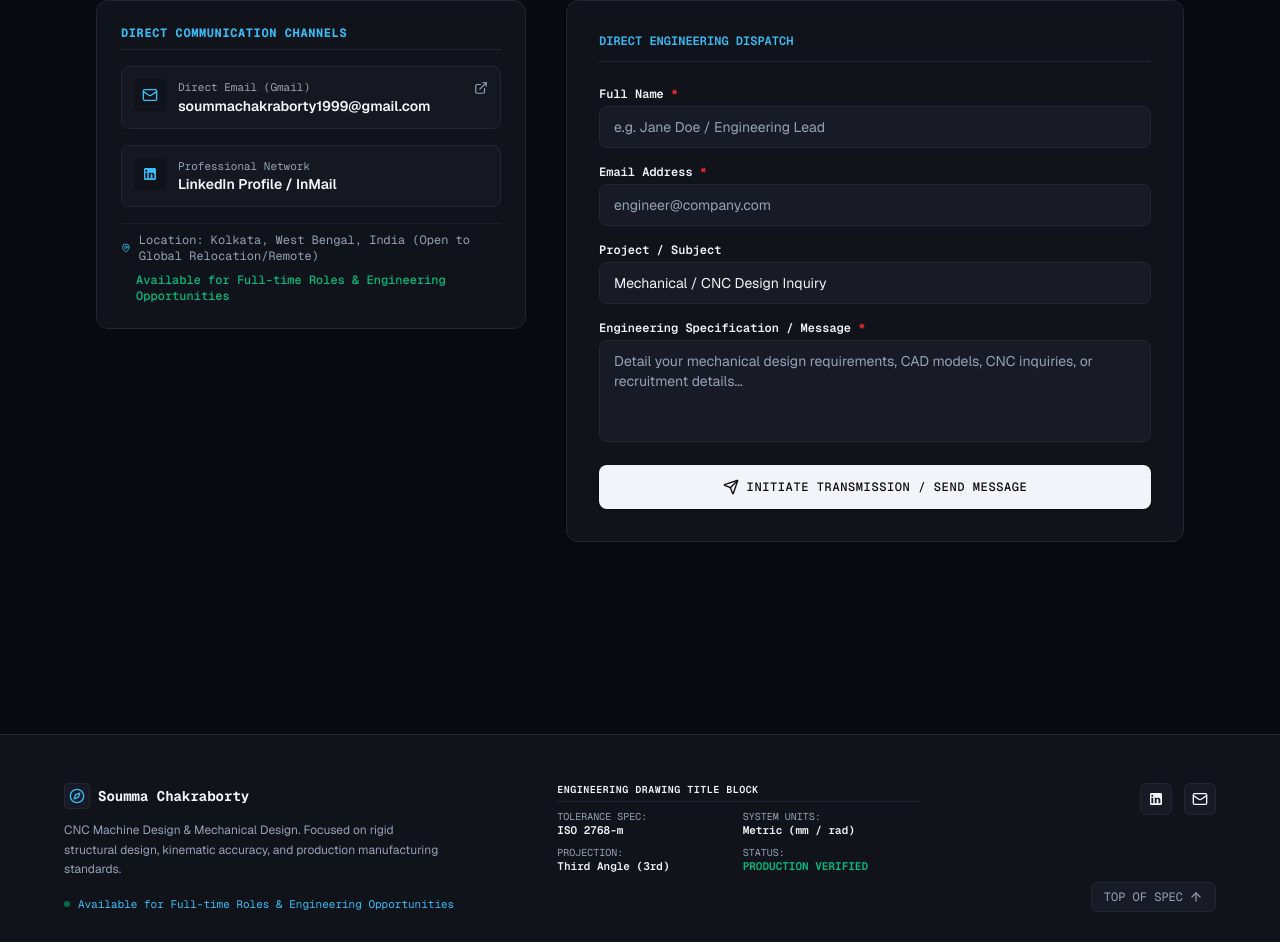
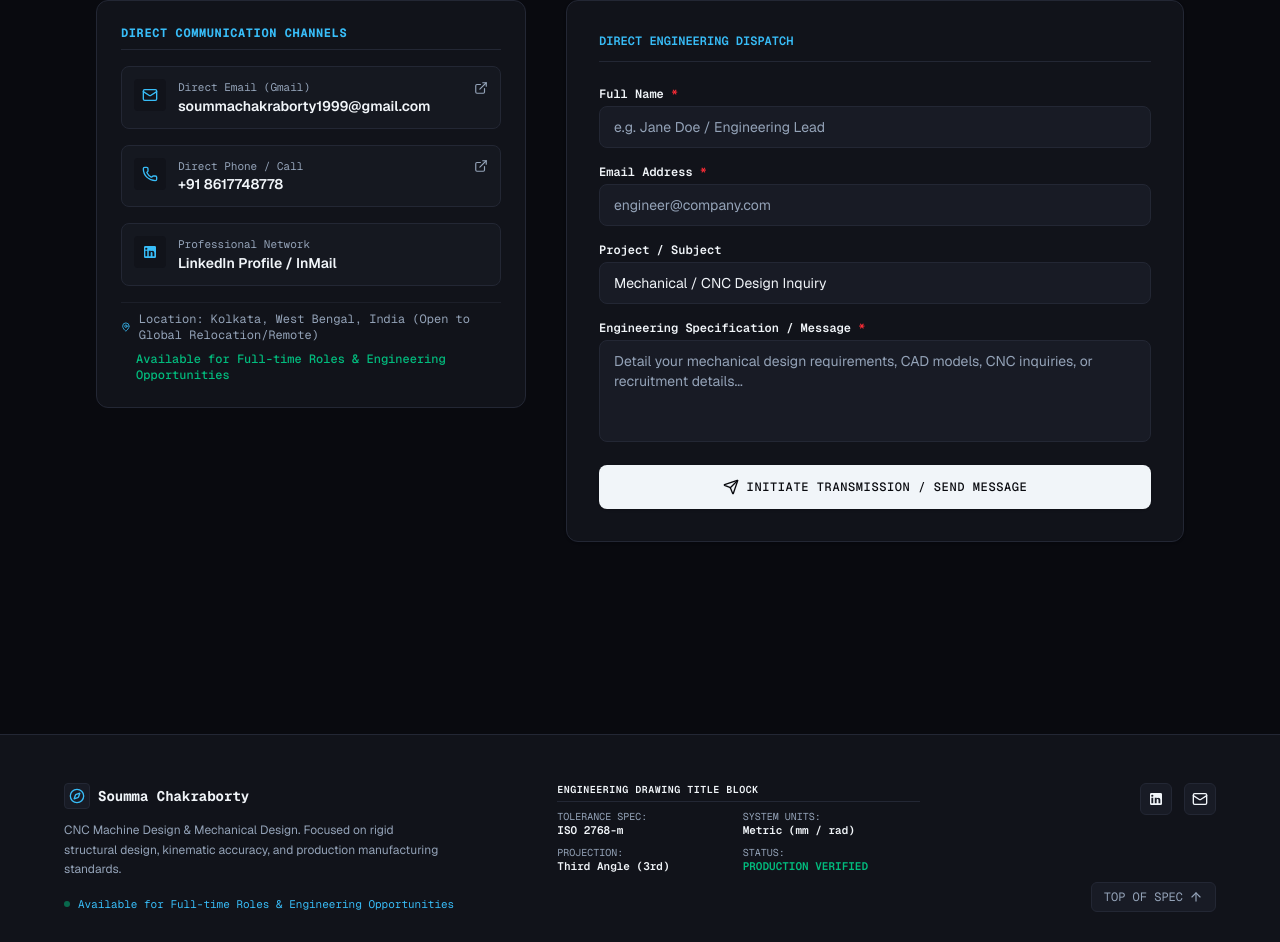
Before and after one commit to soupornoDev/portfolio-soumma, a Next.js app: page / in a window 1280 px wide. Shown: the part 10745-11687 px from the top of the page. Built offline with nearby package versions, Linux system fonts and the light colour scheme; no server answers.

Commit message:
feat(cv): update contact details with phone and languages to match official CV

```diff
--- a/app/cv/page.tsx
+++ b/app/cv/page.tsx
@@ -1,7 +1,7 @@
 import type { Metadata } from "next";
 import Link from "next/link";
 import Image from "next/image";
-import { Download, ArrowLeft, Mail, MapPin, Compass, CheckCircle2, Award, Briefcase, GraduationCap, FileText } from "lucide-react";
+import { Download, ArrowLeft, Mail, Phone, MapPin, Compass, CheckCircle2, Award, Briefcase, GraduationCap, FileText } from "lucide-react";
 import { PORTFOLIO_DATA } from "@/lib/portfolio-data";
 import { SITE_URL } from "@/lib/site-config";
 import { LinkedinIcon } from "@/components/ui/Icons";
@@ -67,6 +67,12 @@ export default function CvPage() {
               {/* Quick Contact Badge */}
               <div className="mt-4 grid grid-cols-1 sm:grid-cols-2 gap-2 text-xs font-mono text-[var(--muted-text)]">
                 <span className="flex items-center gap-1.5">
+                  <Phone className="w-3.5 h-3.5 text-[var(--accent)] shrink-0" />
+                  <a href={`tel:${PORTFOLIO_DATA.personal.phone}`} className="hover:underline font-semibold text-[var(--foreground)]">
+                    +91 8617748778
+                  </a>
+                </span>
+                <span className="flex items-center gap-1.5">
                   <Mail className="w-3.5 h-3.5 text-[var(--accent)] shrink-0" />
                   <a href={`mailto:${PORTFOLIO_DATA.personal.email}`} className="hover:underline">
                     {PORTFOLIO_DATA.personal.email}
@@ -84,9 +90,9 @@ export default function CvPage() {
                     {SITE_URL.replace(/^https?:\/\//, "")}
                   </a>
                 </span>
-                <span className="flex items-center gap-1.5">
+                <span className="flex items-center gap-1.5 sm:col-span-2">
                   <MapPin className="w-3.5 h-3.5 text-[var(--accent)] shrink-0" />
-                  <span>{PORTFOLIO_DATA.personal.location} (Open to Global Relocation/Remote)</span>
+                  <span>193, J.N Bose road Kolkata 700147, India</span>
                 </span>
               </div>
             </div>
@@ -248,7 +254,7 @@ export default function CvPage() {
         </section>
 
         {/* Certifications */}
-        <section className="mb-4">
+        <section className="mb-8">
           <h2 className="text-xs font-mono font-bold uppercase tracking-wider text-[var(--accent)] border-b border-[var(--surface-border)] pb-1.5 mb-3 flex items-center gap-2">
             <Award className="w-3.5 h-3.5" />
             <span>06 // Technical Certifications & Accreditations</span>
@@ -269,6 +275,27 @@ export default function CvPage() {
           </div>
         </section>
 
+        {/* Languages */}
+        <section className="mb-4">
+          <h2 className="text-xs font-mono font-bold uppercase tracking-wider text-[var(--accent)] border-b border-[var(--surface-border)] pb-1.5 mb-3 flex items-center gap-2">
+            <span>07 // Languages</span>
+          </h2>
+          <div className="grid grid-cols-1 sm:grid-cols-3 gap-2 text-xs font-mono">
+            <div className="p-2.5 rounded-lg border border-[var(--surface-border)] bg-[var(--surface-muted)]/40 flex justify-between items-center">
+              <span className="font-bold text-[var(--foreground)]">Bengali</span>
+              <span className="text-[10px] text-[var(--accent)] font-semibold">Advanced / Native</span>
+            </div>
+            <div className="p-2.5 rounded-lg border border-[var(--surface-border)] bg-[var(--surface-muted)]/40 flex justify-between items-center">
+              <span className="font-bold text-[var(--foreground)]">English</span>
+              <span className="text-[10px] text-[var(--accent)] font-semibold">Intermediate</span>
+            </div>
+            <div className="p-2.5 rounded-lg border border-[var(--surface-border)] bg-[var(--surface-muted)]/40 flex justify-between items-center">
+              <span className="font-bold text-[var(--foreground)]">Hindi</span>
+              <span className="text-[10px] text-[var(--accent)] font-semibold">Intermediate</span>
+            </div>
+          </div>
+        </section>
+
         {/* Footer Title Block */}
         <footer className="mt-10 pt-6 border-t border-[var(--surface-border)] flex flex-col sm:flex-row items-center justify-between text-[11px] font-mono text-[var(--muted-text)] gap-2">
           <div>
--- a/components/sections/Contact.tsx
+++ b/components/sections/Contact.tsx
@@ -3,7 +3,7 @@ import { TechnicalBadge } from "@/components/ui/TechnicalBadge";
 import { ContactForm } from "@/components/sections/ContactForm";
 import { PORTFOLIO_DATA } from "@/lib/portfolio-data";
 import { LinkedinIcon } from "@/components/ui/Icons";
-import { Mail, MapPin, Radio, ExternalLink } from "lucide-react";
+import { Mail, Phone, MapPin, Radio, ExternalLink } from "lucide-react";
 
 export function Contact() {
   return (
@@ -51,6 +51,25 @@ export function Contact() {
               </div>
             </a>
 
+            {/* Direct Phone / Call */}
+            <a
+              href={`tel:${PORTFOLIO_DATA.personal.phone}`}
+              className="flex items-start gap-3 p-3 rounded-lg bg-[var(--surface-muted)]/60 border border-[var(--surface-border)] hover:border-[var(--accent)] transition-colors group"
+            >
+              <div className="p-2 rounded bg-[var(--surface)] text-[var(--accent)]">
+                <Phone className="w-4 h-4" />
+              </div>
+              <div className="flex flex-col flex-1">
+                <div className="flex items-center justify-between">
+                  <span className="text-[11px] font-mono text-[var(--muted-text)]">Direct Phone / Call</span>
+                  <ExternalLink className="w-3.5 h-3.5 text-[var(--muted-text)] group-hover:text-[var(--accent)] transition-colors" />
+                </div>
+                <span className="text-xs sm:text-sm font-semibold text-[var(--foreground)] group-hover:text-[var(--accent)] transition-colors">
+                  +91 8617748778
+                </span>
+              </div>
+            </a>
+
             {/* LinkedIn */}
             <a
               href={PORTFOLIO_DATA.personal.linkedin}
```
